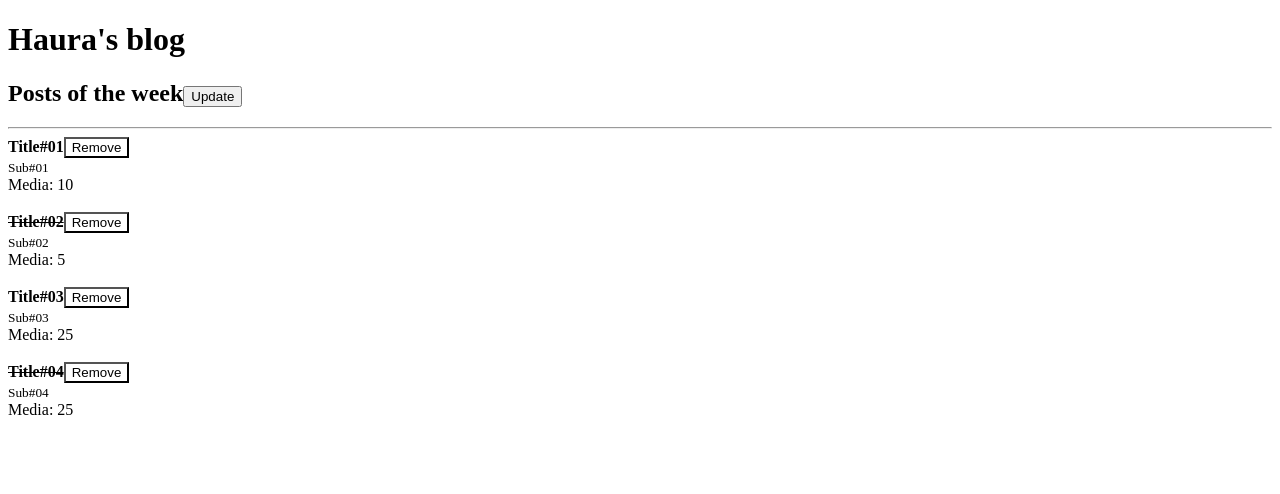
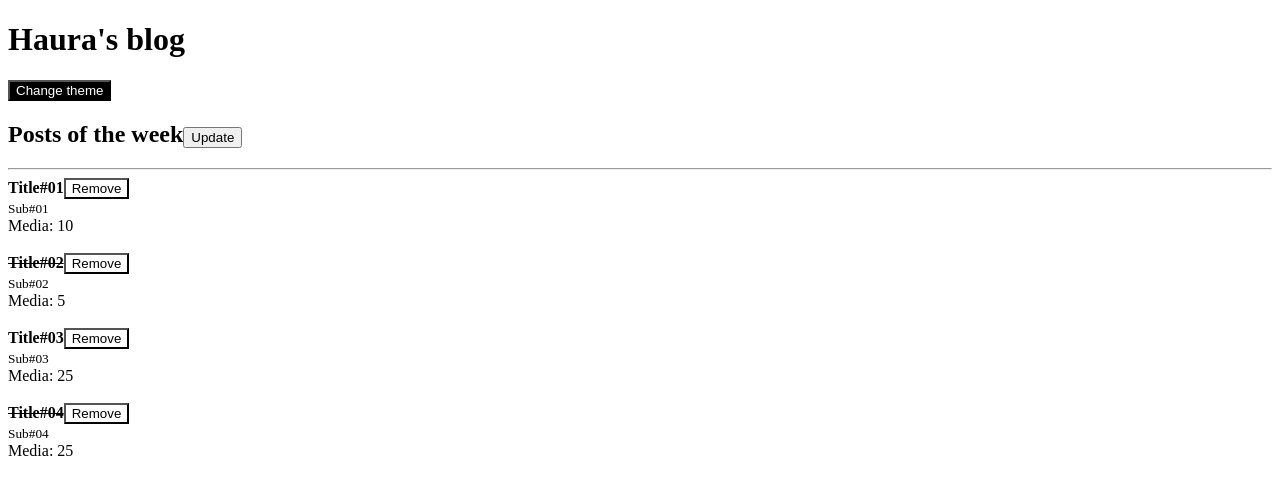
Before and after one commit to afsilvaluiz/JStack, a React app in the folder reactFundamentals/: page / in a window 1280 px wide. Shown: the top 494 px of the page. Built offline with nearby package versions, Linux system fonts and the light colour scheme.

Commit message:
chore: study of Context API

```diff
--- a/reactFundamentals/src/Header.js
+++ b/reactFundamentals/src/Header.js
@@ -1,16 +1,23 @@
+import React from 'react';
 import PropTypes from 'prop-types';
-import React from 'react';
+
+import Button from './Button';
 
 export default function Header(props) {
   return (
     <>
       <h1>{props.title}</h1>
+      <Button theme={props.theme} onClick={props.onToggleTheme}>
+        Change theme
+      </Button>
       {props.children}
     </>
   )
 }
 
 Header.propTypes = {
+  theme: PropTypes.string.isRequired,
+  onToggleTheme: PropTypes.func.isRequired,
   title: PropTypes.string,
   children: PropTypes.node,
 };
```
